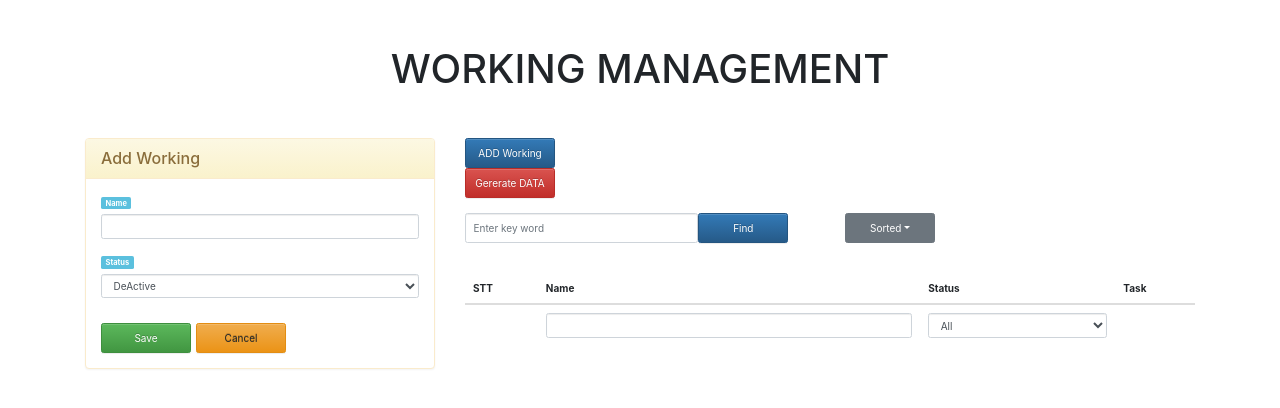
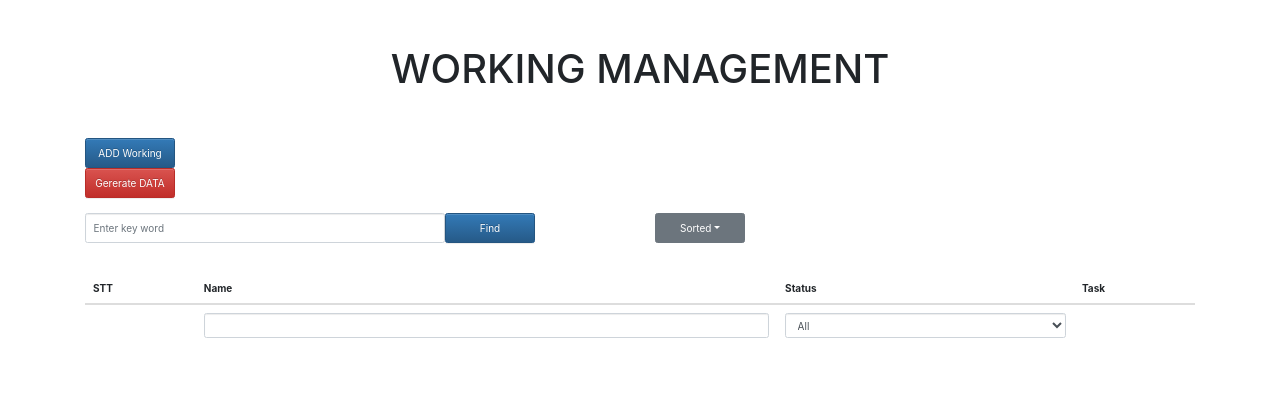
Before and after one commit to Nguyen-Quoc-Thai/working-management-app, a React (Create React App) app: page / in a window 1280 px wide. Shown: the top 408 px of the page. Built offline with nearby package versions, Linux system fonts and the light colour scheme.

Commit message:
Write function Update item on DataTable

```diff
--- a/src/App.js
+++ b/src/App.js
@@ -14,7 +14,7 @@ export default class App extends Component {
             super(props);
             this.state = {
                 tasks : [], // id, name, status
-                formAddActive: true,
+                formAddActive: false,
                 taskEditing: null
             };
     }
@@ -63,22 +63,36 @@ export default class App extends Component {
 
     onClickAddFormTitle = () =>{
         this.setState({
-            formAddActive : false
+            formAddActive : false,
         });
     }
 
     onClickAddFormBtn = () =>{
-        this.setState({
-            formAddActive : !this.state.formAddActive
-        });
+        if(this.state.formAddActive){
+            this.setState({
+                taskEditing: null
+            });
+        }else{
+            this.setState({
+                formAddActive : true,
+                taskEditing: null
+            });
+        }
     }
 
     onSubmit = (item) => {
         var { tasks } = this.state;
-        item.id = this.generateID();
-        tasks.push(item);
+
+        if(item && item.id===''){
+            item.id = this.generateID();
+            tasks.push(item);
+        }else{
+            var indexOfID = this.findIndexOfID(item.id);
+            tasks[indexOfID] = item;
+        }
+
         this.setState({
-            tasks:tasks
+            tasks:tasks,
         })
 
         localStorage.setItem('tasks',JSON.stringify(tasks));
@@ -130,28 +144,27 @@ export default class App extends Component {
     onUpdateItem = (id) => {
         var { tasks } = this.state;
         var indexOfID = this.findIndexOfID(id);
+        var taskEdit = tasks[indexOfID];
 
-        if(indexOfID!==-1){
-            var taskEditing = tasks[indexOfID];
-
-            this.setState({
-                taskEditing: taskEditing
-            })
-            console.log(taskEditing);
-        }
+        this.setState({
+            taskEditing: taskEdit,
+        });
 
         if(this.state.formAddActive===false){
-            this.onClickAddFormBtn();
+            this.setState({
+                formAddActive: true
+            });
         }
     }
 
 
     render() {
 
+        var taskEditing = this.state.taskEditing;
         var formAdd = this.state.formAddActive ? <FormAdd
                                                         onClickAddFormTitle={ this.onClickAddFormTitle }
                                                         onSubmit={this.onSubmit}
-                                                        onUpdateItem={this.state.taskEditing}
+                                                        taskEditing={taskEditing}
                                                     />:<div></div>;
 
         return (
--- a/src/components/DataItem.js
+++ b/src/components/DataItem.js
@@ -30,13 +30,13 @@ export default class DataItem extends Component {
                 <td>
                     <button
                         className="align-item"
-                        type="button"
+                        type="submit"
                         className="btn btn-warning mr-2"
                         onClick={ this.onUpdateItem }
                     >
                     Update</button>
                     <button
-                        type="button"
+                        type="submit"
                         className="btn btn-danger"
                         onClick={ this.onDeleteItem }
                     >Delete</button>
--- a/src/components/DataTable.js
+++ b/src/components/DataTable.js
@@ -14,6 +14,7 @@ export default class DataTable extends Component {
 						onChangeStatus={ this.props.onChangeStatus }
 						onDeleteItem={ this.props.onDeleteItem }
 						onUpdateItem={ this.props.onUpdateItem }
+
 					/>
 		});
 
--- a/src/components/FormAdd.js
+++ b/src/components/FormAdd.js
@@ -35,26 +35,42 @@ export default class FormAdd extends Component {
     }
 
     componentWillMount(){
-        if(this.props.taskEditing){
+        var taskEditing = this.props.taskEditing;
+
+        if(taskEditing){
             this.setState({
-                id: this.props.taskEditing.id,
-                name: this.props.taskEditing.name,
-                status: this.props.taskEditing.status
-            })
+                id: taskEditing.id,
+                name: taskEditing.name,
+                status: taskEditing.status
+            });
+        }
+    }
+
+    componentWillReceiveProps(nextProps){
+        if(nextProps && nextProps.taskEditing){
+            this.setState({
+                id: nextProps.taskEditing.id,
+                name: nextProps.taskEditing.name,
+                status: nextProps.taskEditing.status
+            });
+        }else if(nextProps && !nextProps.taskEditing){
+            this.setState({
+                id: '',
+                name: '',
+                status: false
+            });
         }
     }
 
 	render() {
 
-        var element = this.state;
-
-        console.log(element);
+        var taskEditing = this.state;
 
         return (
 			<div>
 				<div className="panel panel-warning">
                     <div className="panel-heading">
-                        <h3 className="panel-title" onClick={ this.onClickAddFormTitle }> {element.id===""?"Add Working":"Update Working"}
+                        <h3 className="panel-title" onClick={ this.onClickAddFormTitle }> {taskEditing.id===''?'Add Working':'Update Working'}
                         </h3>
                     </div>
                     <div className="panel-body">
@@ -67,7 +83,7 @@ export default class FormAdd extends Component {
                                     type="text"
                                     className="form-control"
                                     name="name"
-                                    value={this.state.name}
+                                    value={taskEditing.name}
                                     onChange={this.onChange}
                                 />
                                 <br/>
@@ -77,7 +93,7 @@ export default class FormAdd extends Component {
                                 <select
                                     className="form-control"
                                     name="status"
-                                    value={this.state.status}
+                                    value={taskEditing.status}
                                     onChange={this.onChange}
                                 >
                                     <option value={true}>Active</option>
```
